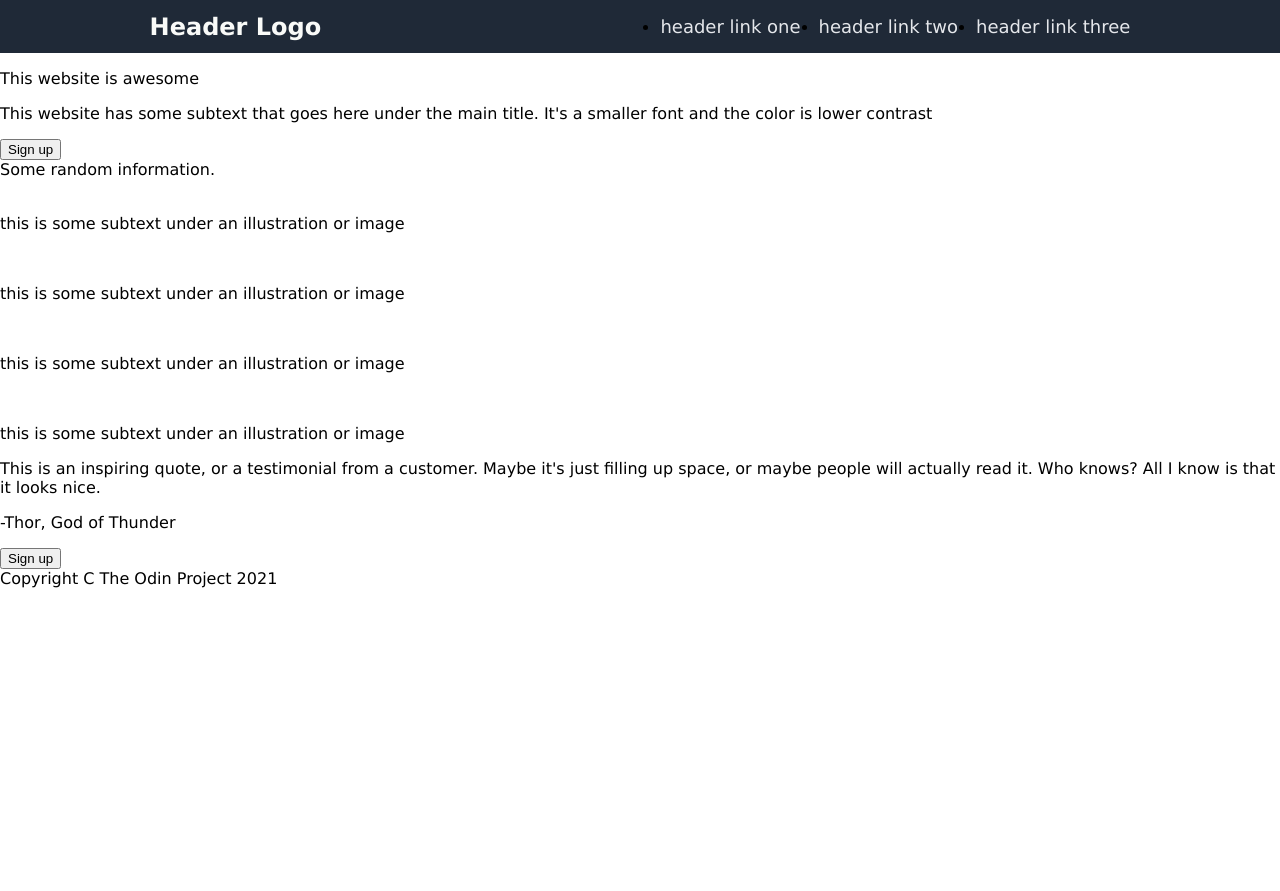
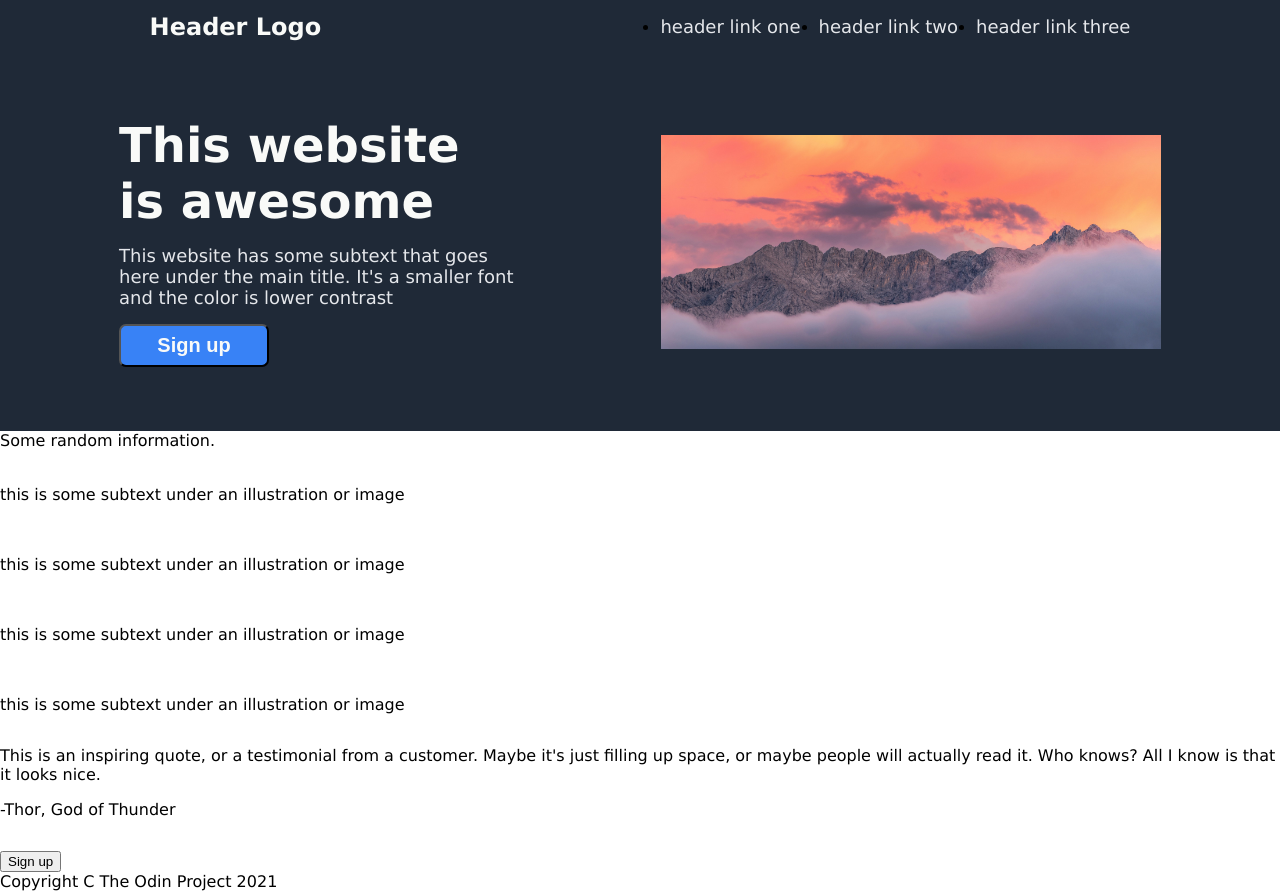
Before and after one commit to mojoro/landing-page, a plain HTML site: page index.html in a window 1280 px wide. Before the commit the page ends 800 px from the top, so only its background shows below. Drawn offline with Linux system fonts and the light colour scheme.

Commit message:
Create sign-up banner styling

```diff
--- a/index.html
+++ b/index.html
@@ -22,10 +22,12 @@
         </div>
         <div class="content">
             <div class="sign-up">
-                <p class="title">This website is awesome</p>
-                <p class="title-desc">This website has some subtext that goes here under the main title. It's a smaller font and the color is lower contrast</p>
-                <button>Sign up</button>
-                <img src="" alt="">
+                <div class="sign-up-text">
+                    <p class="title">This website is awesome</p>
+                    <p class="title-desc">This website has some subtext that goes here under the main title. It's a smaller font and the color is lower contrast</p>
+                    <button>Sign up</button>
+                </div>
+                <div class="sign-up-img"><img src="./img/banner-img.jpg" alt="cloudy sunset over a mountain range"></div>
             </div>
             <div class="info">
                 <div class="info-text">Some random information.</div>
--- a/styles.css
+++ b/styles.css
@@ -37,3 +37,60 @@ body {
     font-size: 18px;
     text-decoration: none;
 }
+
+.content {
+    display: flex;
+    flex-direction: column;
+}
+
+.sign-up {
+    display: flex;
+    justify-content: space-around;
+    align-items: center;
+    background-color: #1F2937;
+    gap: 32px;
+    padding: 64px;
+}
+
+.sign-up-text {
+    display: flex;
+    flex-direction: column;
+    justify-content: space-around;
+    max-width: 400px;
+    gap: 16px;
+}
+
+.title {
+    font-size: 48px;
+    font-weight: 900;
+    color: #F9FAF8;
+    margin: 0;
+    padding: 0;
+}
+
+.title-desc {
+    font-size: 18px;
+    color: #E5E7EB;
+    margin: 0;
+    padding: 0;
+}
+
+.sign-up button {
+    background-color: #3882F6;
+    color: #F9FAF8;
+    font-size: 20px;
+    font-weight: 700;
+    border-radius: 7px;
+    max-width: 150px;
+    padding: 8px 24px;
+}
+
+.sign-up-img{
+    display: flex;
+    flex: 0 1 500px;
+}
+
+.sign-up img {
+    width: 100%;
+    height: 100%;
+}
```
Also changed, not shown: img/banner-img.jpg (added), 1 other file.
